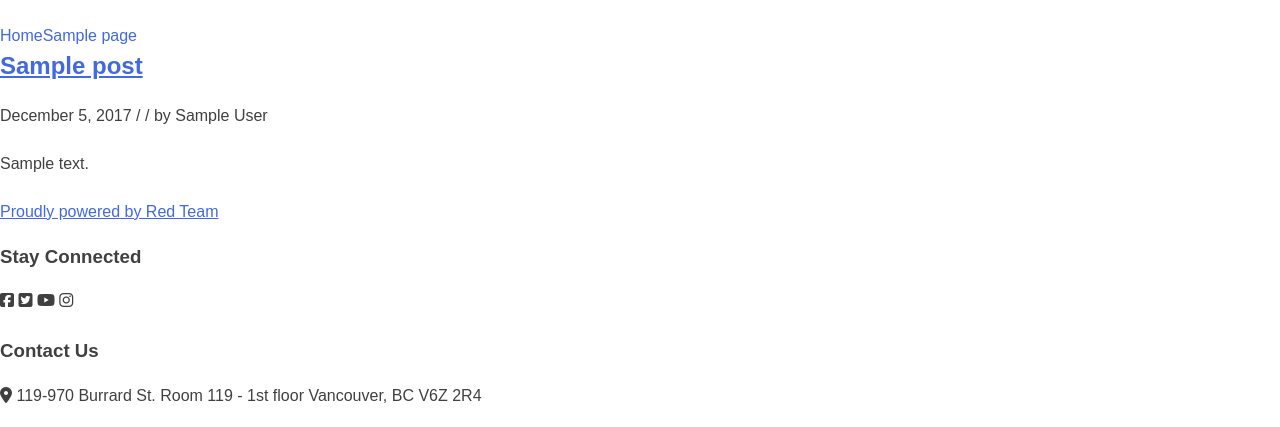
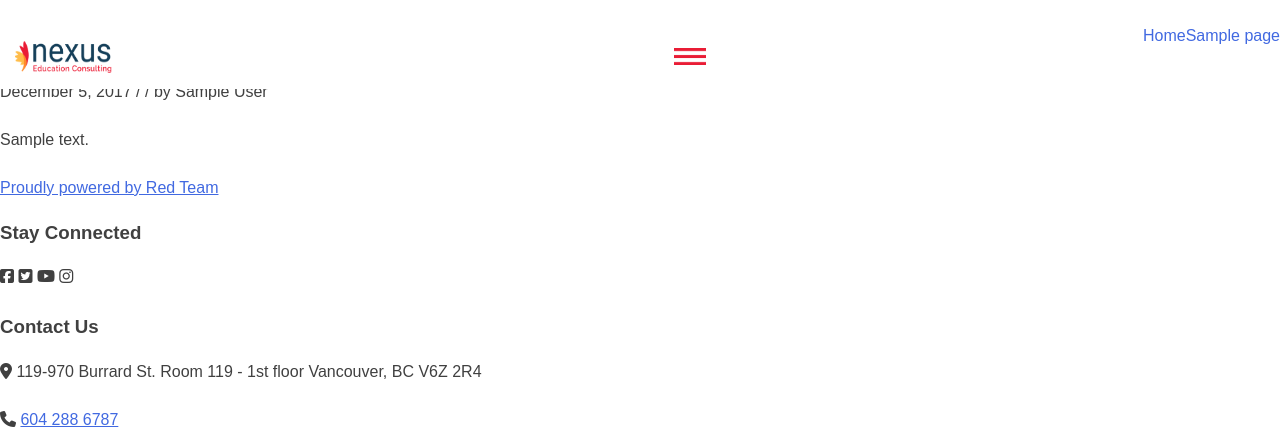
Before and after one commit to JordPlamondon/nexus-fall-2017, a WordPress theme: template themes/nexus/index.php in a window 1280 px wide. Shown: the top 427 px of the page. Run offline with PHP 8.4 and a stand-in for WordPress, Linux system fonts and the light colour scheme; the site name, menu and one post (Sample post) are stand-ins, and other content is empty; some libraries are stand-ins or nearby versions.

Commit message:
styled header and page templates

```diff
--- a/themes/nexus/header.php
+++ b/themes/nexus/header.php
@@ -27,6 +27,9 @@
 				</div><!-- .site-branding -->
 
 				<nav id="site-navigation" class="main-navigation" role="navigation">
+
+					<div class="header-logo"></div>
+
 					<button class="menu-toggle" aria-controls="primary-menu" aria-expanded="false"><?php esc_html( 'Primary Menu' ); ?></button>
 					<?php wp_nav_menu( array( 'theme_location' => 'primary', 'menu_id' => 'primary-menu' ) ); ?>
 				</nav><!-- #site-navigation -->
--- /dev/null
+++ b/themes/nexus/sass/_header.scss
@@ -0,0 +1,30 @@
+.main-navigation {
+  background-color: white;
+  height: 65px;
+  width: 100vw;
+  display: flex;
+  justify-content: space-between;
+  position: absolute;
+}
+.header-logo {
+  height: 32px;
+  width: 97px;
+  margin: 17px 0 16px 15px;
+  background-image: url("../../images/nexus_logo_mobile@3x.png");
+  background-size: 100% 100%;
+  justify-self: flex-start;
+}
+.menu-toggle {
+  height: 17px;
+  width: 24px;
+  margin: 24px 25px 24px 0;
+  background-image: url("../../images/menu_icon@3x.png");
+  background-size: 100% 100%;
+  justify-self: flex-end;
+  position: relative;
+  left: 75px;
+  box-shadow: none;
+  background-color: white;
+  border: none;
+  border-radius: 0px;
+}
--- a/themes/nexus/sass/_navigation.scss
+++ b/themes/nexus/sass/_navigation.scss
@@ -103,7 +103,7 @@ a {
 
 @media screen and (min-width: 768px) {
 	.menu-toggle {
-		display: none;
+		display: block;
 	}
 	.main-navigation ul {
 		display: block;
--- a/themes/nexus/sass/_page-templates.scss
+++ b/themes/nexus/sass/_page-templates.scss
@@ -1,5 +1,10 @@
 /*--------------------------------------------------------------
 # Page Templates
 --------------------------------------------------------------*/
-
+button {
+box-shadow: none;
+background-color: white;
+border: none;
+border-radius: 0px;
+}
 /* Front page */
--- a/themes/nexus/sass/style.scss
+++ b/themes/nexus/sass/style.scss
@@ -63,3 +63,4 @@ Nicolas Gallagher and Jonathan Neal http://necolas.github.com/normalize.css/
 @import "content";
 @import "media";
 @import "page-templates";
+@import "header";
--- a/themes/nexus/style.css
+++ b/themes/nexus/style.css
@@ -470,7 +470,7 @@ a {
 
 @media screen and (min-width: 768px) {
   .menu-toggle {
-    display: none; }
+    display: block; }
   .main-navigation ul {
     display: block; } }
 
@@ -665,4 +665,45 @@ object {
 /*--------------------------------------------------------------
 # Page Templates
 --------------------------------------------------------------*/
+button {
+  -webkit-box-shadow: none;
+          box-shadow: none;
+  background-color: white;
+  border: none;
+  border-radius: 0px; }
+
 /* Front page */
+.main-navigation {
+  background-color: white;
+  height: 65px;
+  width: 100vw;
+  display: -webkit-box;
+  display: -ms-flexbox;
+  display: flex;
+  -webkit-box-pack: justify;
+      -ms-flex-pack: justify;
+          justify-content: space-between;
+  position: absolute; }
+
+.header-logo {
+  height: 32px;
+  width: 97px;
+  margin: 17px 0 16px 15px;
+  background-image: url("../../images/nexus_logo_mobile@3x.png");
+  background-size: 100% 100%;
+  justify-self: flex-start; }
+
+.menu-toggle {
+  height: 17px;
+  width: 24px;
+  margin: 24px 25px 24px 0;
+  background-image: url("../../images/menu_icon@3x.png");
+  background-size: 100% 100%;
+  justify-self: flex-end;
+  position: relative;
+  left: 75px;
+  -webkit-box-shadow: none;
+          box-shadow: none;
+  background-color: white;
+  border: none;
+  border-radius: 0px; }
```
Also changed, not shown: themes/nexus/images/menu_icon@2x.png (added), themes/nexus/images/menu_icon@3x.png (added), themes/nexus/images/nexus_logo_mobile.png (added), themes/nexus/images/nexus_logo_mobile@2x.png (added), themes/nexus/images/nexus_logo_mobile@3x.png (added), 1 other file.
